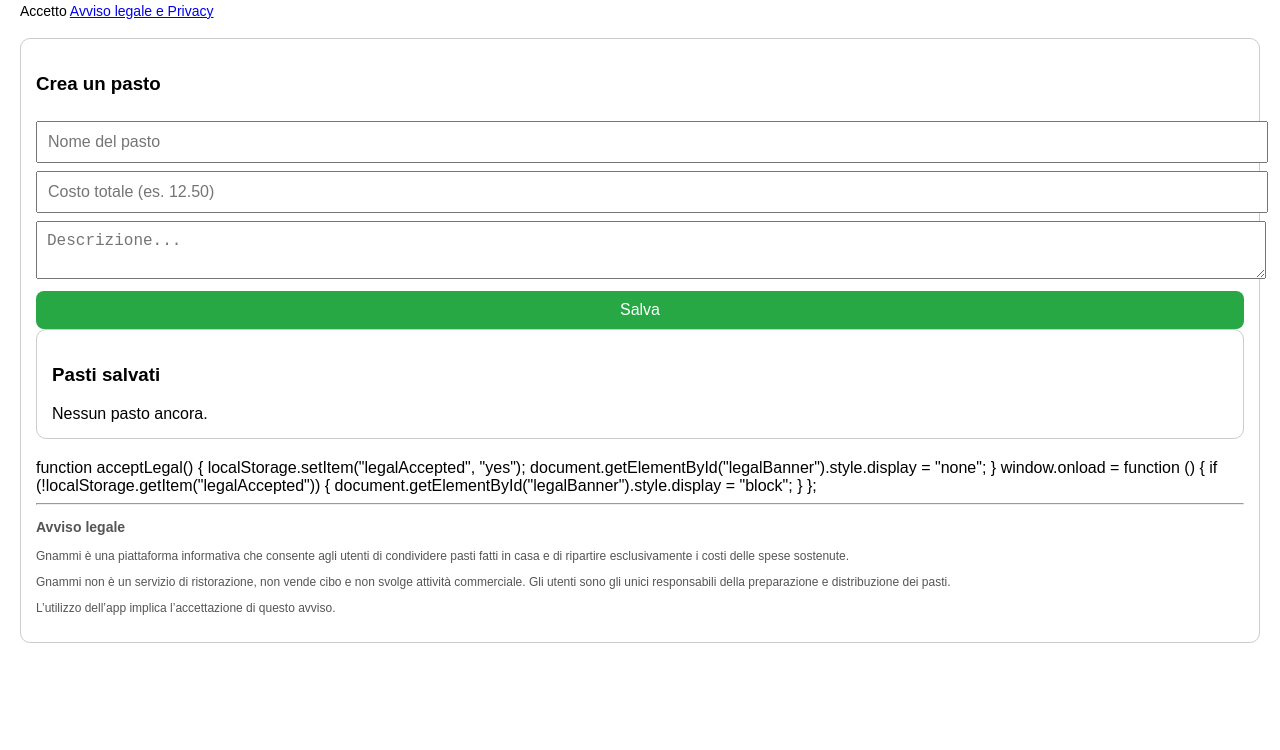
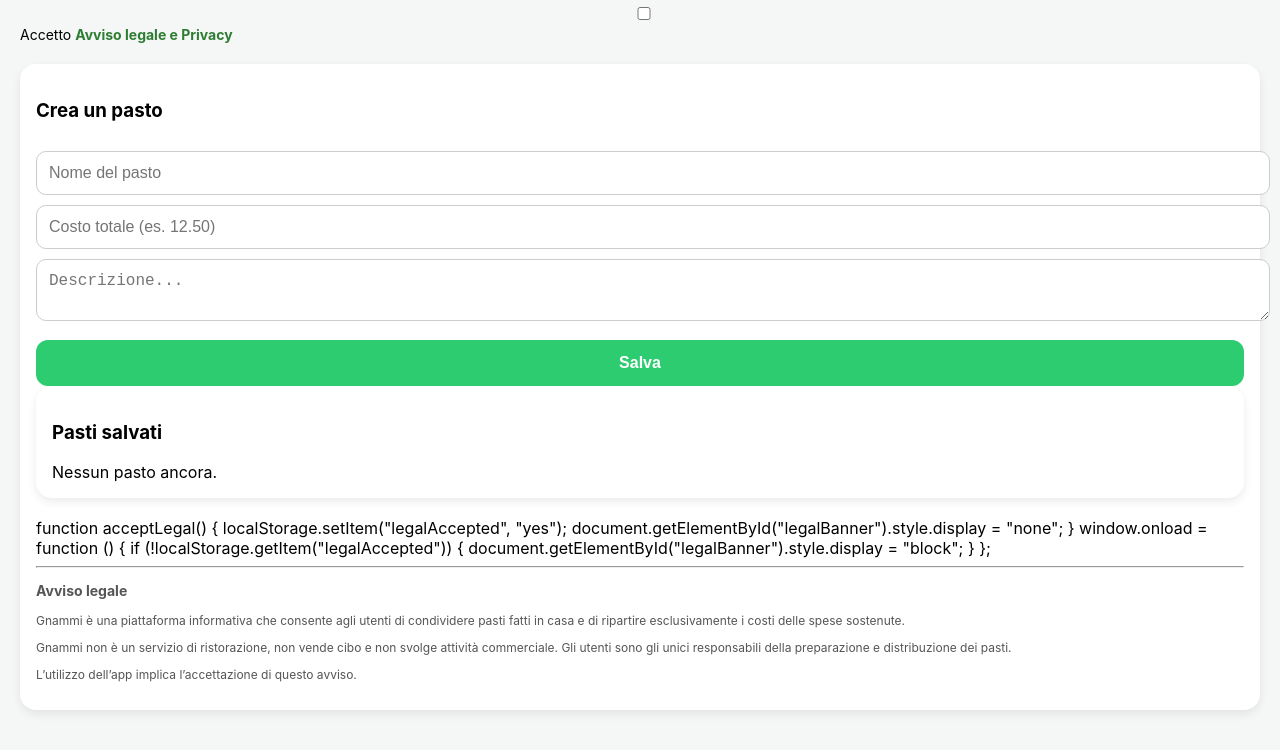
Before and after one commit to Biagio966/mealshare-pwa, a plain HTML site: page index.html in a window 1280 px wide. Shown: the part 103-853 px from the top of the page. Before the commit the page ends 800 px from the top, so only its background shows below. Drawn offline with Linux system fonts and the light colour scheme.

Commit message:
Update index.html

```diff
--- a/index.html
+++ b/index.html
@@ -7,31 +7,68 @@
 
     <link rel="apple-touch-icon" href="public/IMG_1849.png">
 
-
 <style>
   body {
-            font-family: sans-serif;
-            margin: 20px;
+    font-family: -apple-system, BlinkMacSystemFont, sans-serif;
+    background: #f5f7f6;
+    margin: 0;
+    padding: 20px;
   }
-        .box {
-            border: 1px solid #ccc;
-            padding: 15px;
-            border-radius: 10px;
+
+  h1 {
+    text-align: center;
+    color: #2e7d32;
     margin-bottom: 20px;
   }
-        input, button, textarea {
+
+  .box {
+    background: white;
+    border-radius: 16px;
+    padding: 16px;
+    margin-bottom: 20px;
+    box-shadow: 0 4px 10px rgba(0,0,0,0.08);
+  }
+
+  input, textarea {
     width: 100%;
-            margin-top: 8px;
-            padding: 10px;
+    padding: 12px;
+    margin-top: 10px;
     font-size: 16px;
+    border-radius: 10px;
+    border: 1px solid #ccc;
   }
+
   button {
-            background: #28a745;
+    width: 100%;
+    margin-top: 15px;
+    padding: 14px;
+    font-size: 16px;
+    background: #2ecc71;
+    color: white;
     border: none;
-            color: white;
-            border-radius: 8px;
+    border-radius: 12px;
+    font-weight: bold;
+  }
+
+  button:active {
+    opacity: 0.8;
+  }
+
+  .meal-card {
+    background: #f9f9f9;
+    border-radius: 12px;
+    padding: 12px;
+    margin-bottom: 10px;
+  }
+
+  a {
+    color: #2e7d32;
+    font-weight: bold;
+    text-decoration: none;
   }
 </style>
+
+
 </head>
 
 <body>
```
Lines whose indentation alone changed are shown as unchanged.
